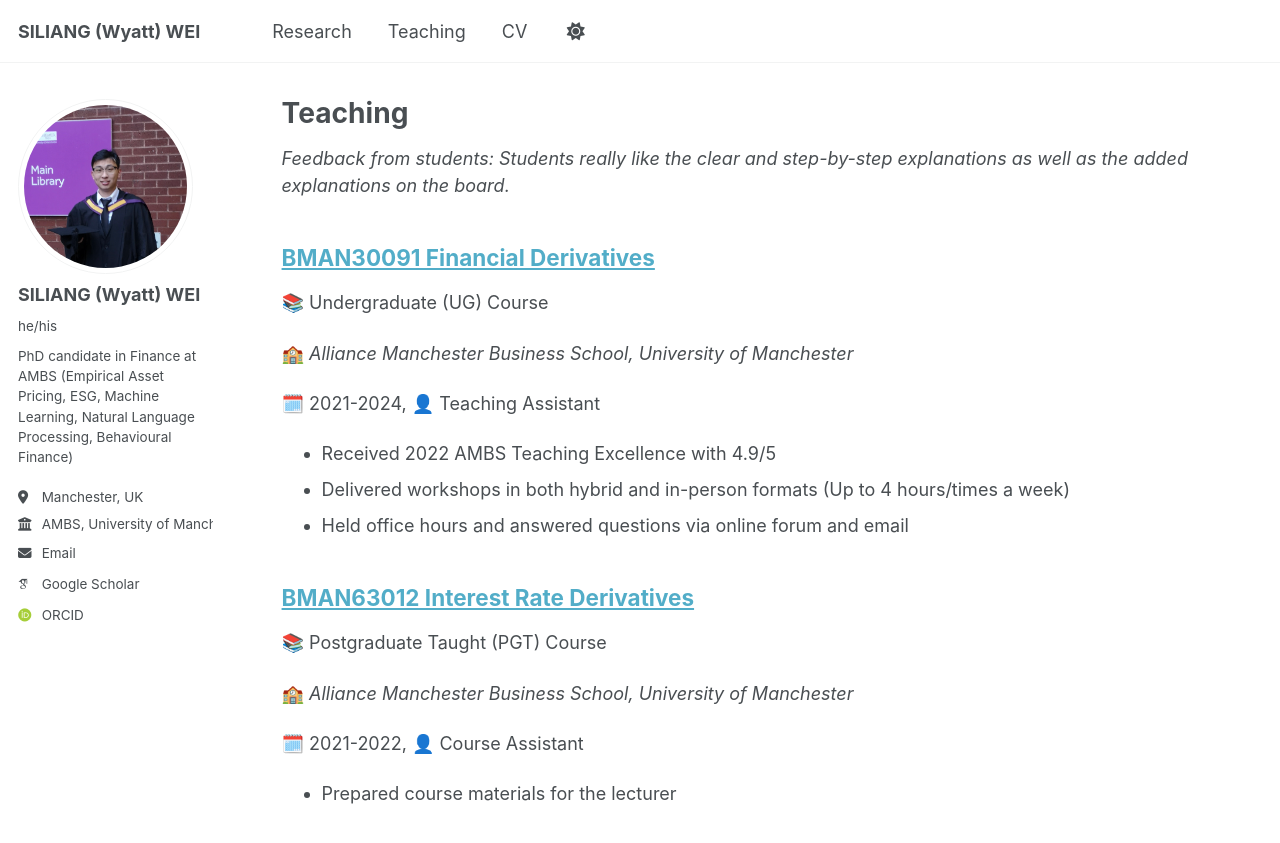
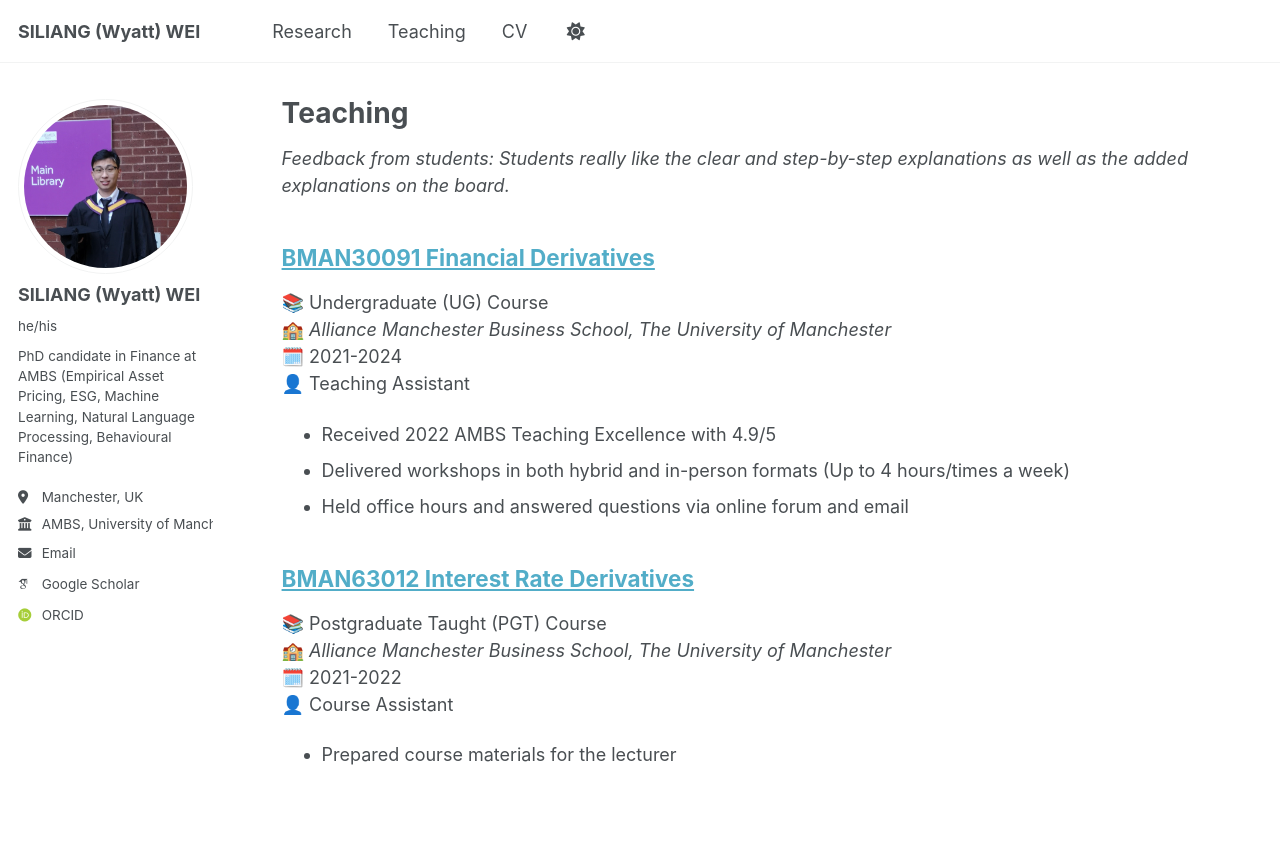
Before and after one commit to wyattswei/wyattswei.github.io, a Jekyll site: the page built from _pages/teaching.html, in a window 1280 px wide and 1029 px high. Shown: the top 843 px of the window. Built offline with Jekyll 4.4.1, drawn with Linux system fonts in a browser that asks for light colours; some web fonts are replaced.

Commit message:
Update teaching

```diff
--- a/_includes/archive-single.html
+++ b/_includes/archive-single.html
@@ -39,9 +39,12 @@
     {% endif %}
 
         {% if post.collection == 'teaching' %}
-          <p> 📚 {{ post.type }} </p>
-          <p> 🏫 <i>{{ post.venue }}</i> </p>
-          <p> 🗓️ {{ post.academic_year }}, 👤 {{ post.role}} </p>
+          <p>
+            <span>📚 {{ post.type }}</span><br>
+            <span>🏫 <i>{{ post.venue }}</i></span><br>
+            <span>🗓️ {{ post.academic_year }}</span><br>
+            <span>👤 {{ post.role }}</span>
+          </p>
         {% elsif post.collection == 'publications' %}
           <p>Published in <i>{{ post.venue }}</i>, {{ post.date | default: "1900-01-01" | date: "%Y" }} </p>
         {% elsif post.date %}
--- a/_teaching/1-bman63012-interest-rate-derivatives.md
+++ b/_teaching/1-bman63012-interest-rate-derivatives.md
@@ -3,7 +3,7 @@ title: "BMAN63012 Interest Rate Derivatives"
 collection: teaching
 type: "Postgraduate Taught (PGT) Course"
 permalink: /teaching/bman63012-interest-rate-derivatives
-venue: "Alliance Manchester Business School, University of Manchester"
+venue: "Alliance Manchester Business School, The University of Manchester"
 academic_year: 2021-2022
 role: Course Assistant
 ---
--- a/_teaching/2-bman30091-financial-derivatives.md
+++ b/_teaching/2-bman30091-financial-derivatives.md
@@ -3,7 +3,7 @@ title: "BMAN30091 Financial Derivatives"
 collection: teaching
 type: "Undergraduate (UG) Course"
 permalink: /teaching/bman30091-financial-derivatives
-venue: "Alliance Manchester Business School, University of Manchester"
+venue: "Alliance Manchester Business School, The University of Manchester"
 academic_year: 2021-2024
 role: Teaching Assistant
 ---
```
Also changed, not shown: _layouts/single.html (+6 -3 lines).
